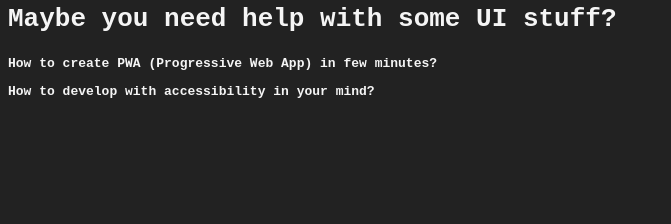
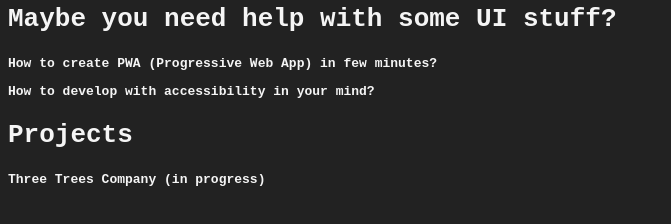
Before and after one commit to thisisui/thisisui, a plain HTML site: page index.html in a window 1280 px wide. Shown: the part 92-316 px from the top of the page, without its empty margins (0-671 px from the left). Drawn offline with Linux system fonts and the light colour scheme.

Commit message:
added first project three trees

```diff
--- a/index.html
+++ b/index.html
@@ -43,6 +43,8 @@
     <h2>Maybe you need help with some UI stuff?</h2>
     <h3>How to create PWA (Progressive Web App) in few minutes?</h3>
     <h3>How to develop with accessibility in your mind?</h3>
+    <h2>Projects</h2>
+    <h3>Three Trees Company (in progress)</h3>
    <script>
         if ('serviceWorker' in navigator) {
             window.addEventListener('load', function() {
```
